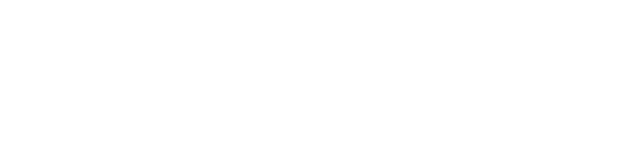
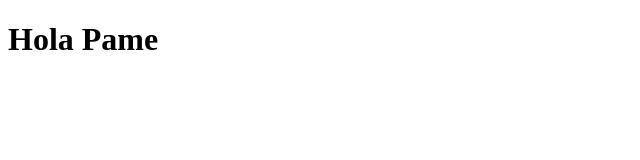
Before and after one commit to Pame-b182/proyectoFinalFrontEnd1, a plain HTML site: page index.html in a window 1280 px wide. Shown: the whole page, without its empty margins (0-640 px from the left). Drawn offline with Linux system fonts and the light colour scheme.

Commit message:
Agregando un encabezado

```diff
--- a/index.html
+++ b/index.html
@@ -14,7 +14,8 @@
 
         </nav>
     </header>
-    <main></main>
+    <main>
+    <h1>Hola Pame</h1>
     <footer></footer>
 
 </body>
```
